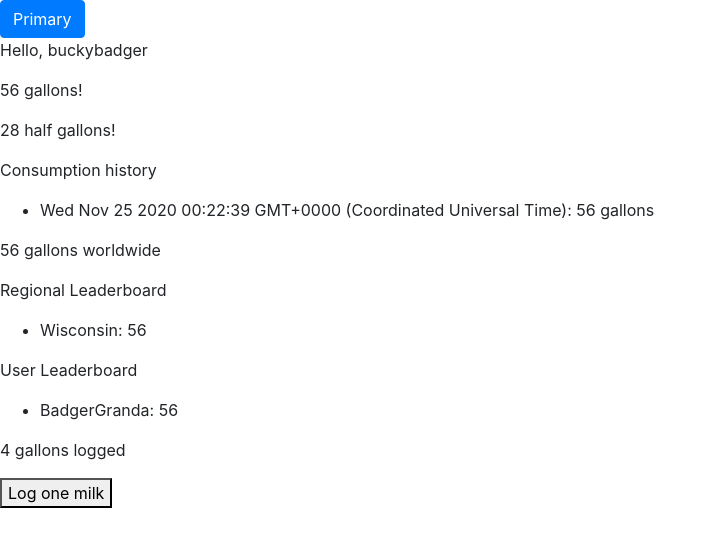
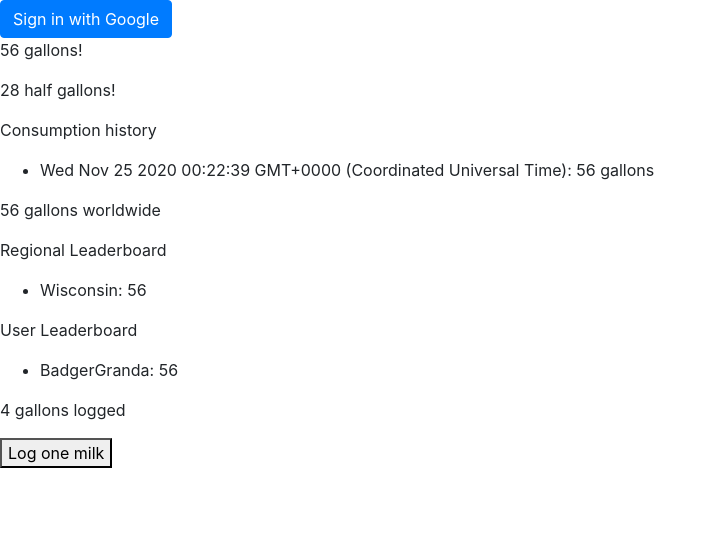
Before and after one commit to jungaretti/milk-chugger, a React (Create React App) app: page / in a window 1280 px wide. Shown: the top 546 px of the page, without its empty margins (0-717 px from the left). Built offline with nearby package versions, Linux system fonts and the light colour scheme; no server answers.

Commit message:
Use new Login component

```diff
--- a/src/components/Profile.js
+++ b/src/components/Profile.js
@@ -1,19 +1,16 @@
-import Button from "react-bootstrap/Button";
+import Login from "./Login";
 import ProfileConsumption from "./ProfileConsumption";
 import ProfileHistory from "./ProfileHistory";
 import ProfileStatistics from "./ProfileStatistics";
 
-export default function Profile({ history, username }) {
+export default function Profile({ history }) {
   const gallons = Object.values(history).reduce(
     (total, current) => total + current
   );
 
   return (
     <div>
-      <Button variant="primary">Primary</Button>
-      <div>
-        <p>Hello, {username}</p>
-      </div>
+      <Login />
       <ProfileConsumption gallons={gallons} />
       <ProfileStatistics gallons={gallons} />
       <ProfileHistory history={history} />
```
